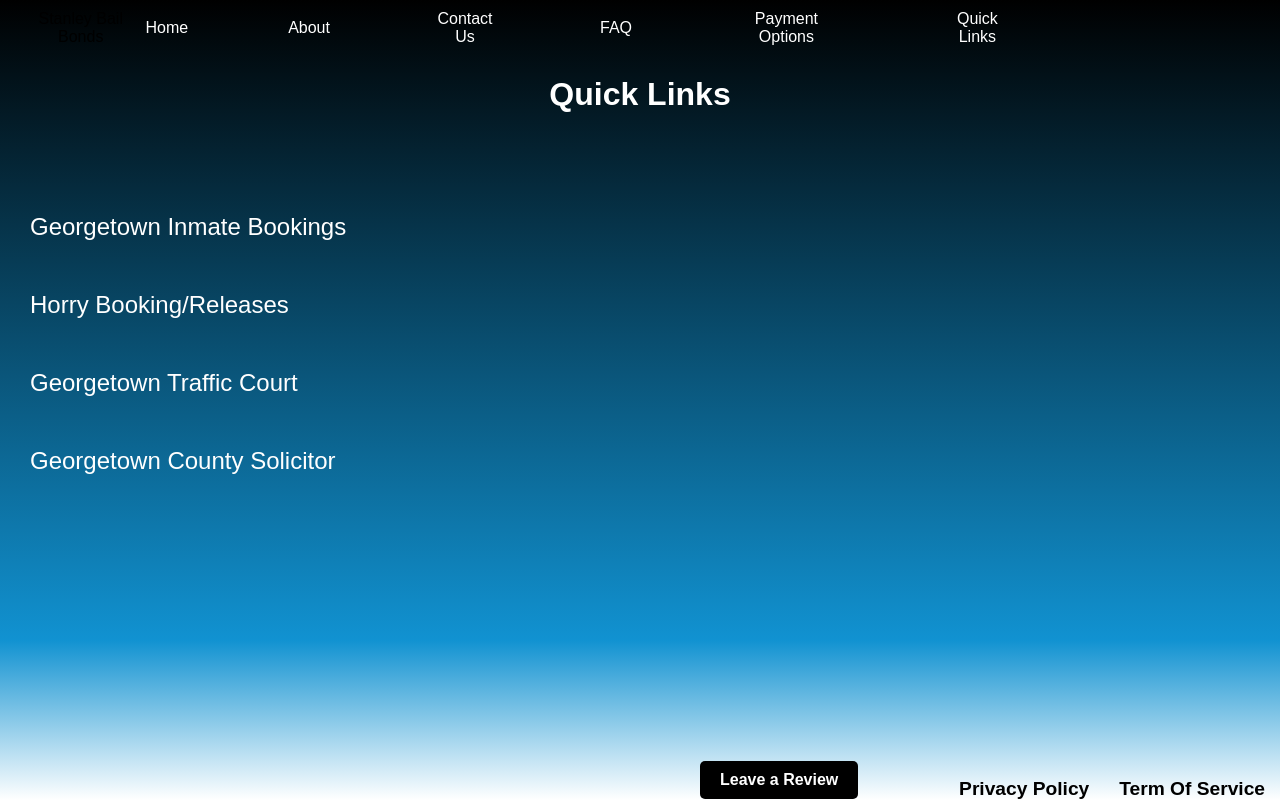
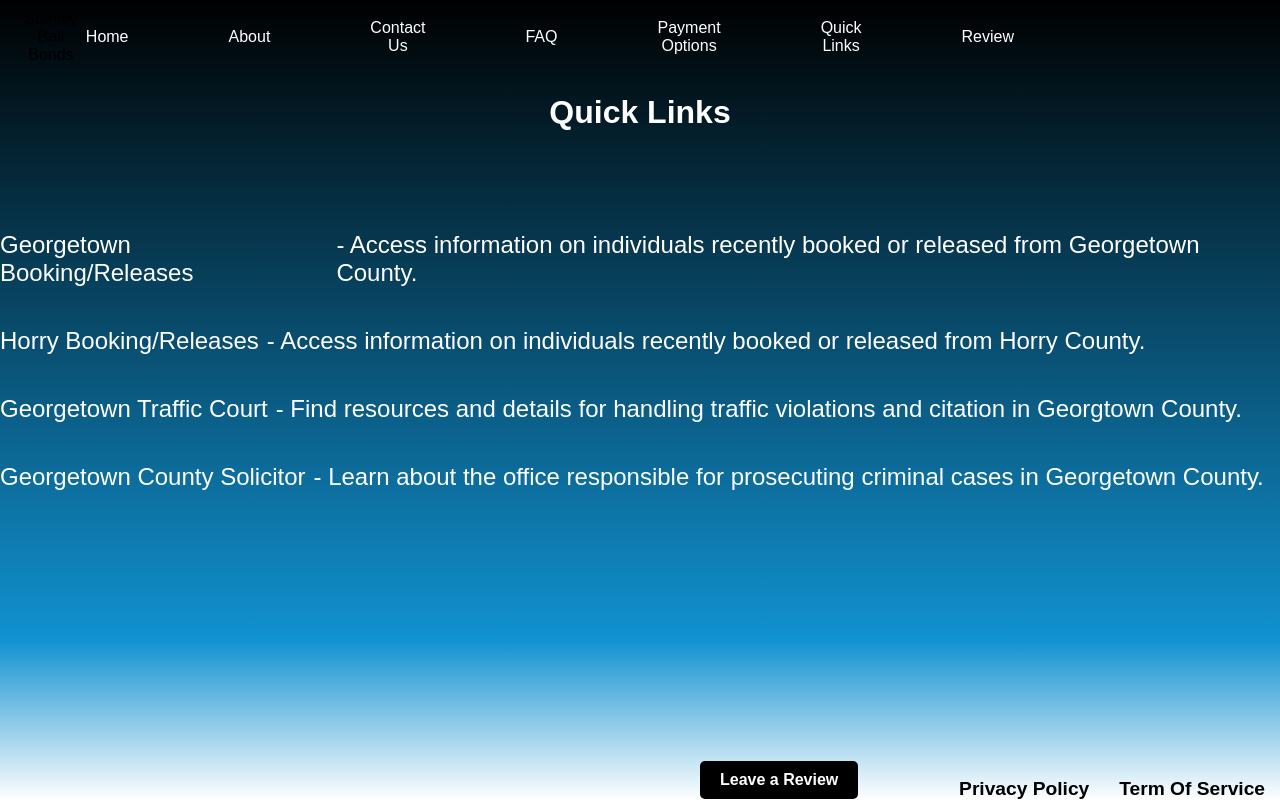
Before and after one commit to BigTimePlaya207/Capstone-Bail-Bond-Website, a React (Create React App) app in the folder capstone/: page /quick in a window 1280 px wide. Built offline with nearby package versions, Linux system fonts and the light colour scheme.

Commit message:
Updated 1/21

```diff
--- a/capstone/src/components/Navbar.jsx
+++ b/capstone/src/components/Navbar.jsx
@@ -17,6 +17,7 @@ function Navbar() {
             <li><Link to="/faq">FAQ</Link></li>{/* Link to FAQ page */}
             <li><Link to="/payment">Payment Options</Link></li>{/* Link to Payment Options page */}
             <li><Link to="/quick">Quick Links</Link></li>{/* Link to Quick Links page */}
+            <li><Link to="/review">Review</Link></li>{/* Link to Review Review page */}
         </ul>
     </div>
   )
--- a/capstone/src/index.js
+++ b/capstone/src/index.js
@@ -8,13 +8,13 @@ import FaqPage from './pages/FaqPage'; //Import FaqPage component
 import PaymentPage from './pages/PaymentPage'; //Import PaymentPage component
 import QuickLinkPage from "./pages/QuickLinkPage"; //Import QuickLinkPage component
 import TermsOfServicePage from './pages/TermsOfServicePage'; //Import TermsOfServicePage
+import ReviewPage from './pages/ReviewPage'; //Import Review Page
 import reportWebVitals from './reportWebVitals'; //Import for measuring performance metrics
 import {
   createBrowserRouter, //Import method to create a browser router for navigation
   RouterProvider, // Import RouterProvider to provide routing capabilities
 } from "react-router-dom"; // Import routing library for React
 import PrivacyPolicyPage from './pages/PrivacyPolicyPage'; // Import PrivacyPolicyPage component
-
 // router to go to different pages
 const router = createBrowserRouter([
   // paths to go to each seperate page
@@ -50,6 +50,10 @@ const router = createBrowserRouter([
     path:"/privacy", // Route for the Privacy Policy page
     element: <PrivacyPolicyPage/>, // Render the Privacy Policy Page
   },
+  {
+    path:"/review", // Route for the Review page
+    element: <ReviewPage/>, // Render the Privacy Policy Page
+  },
 ]);
 
 // Get the root element from the HTML file
--- a/capstone/src/pages/QuickLinkPage.css
+++ b/capstone/src/pages/QuickLinkPage.css
@@ -1,22 +1,41 @@
-/* QuickLink.css */
+/* QuickLinkPage.css */
 
-
-.link-header{
+.link-header {
     margin-top: 20px;
     color: white;
     margin-bottom: 100px;
     text-align: center;
 }
 
+.qlcontainer {
+    display: flex;
+    flex-direction: column;
+    gap: 2.5rem; /* Space between each quicklink-item */
+}
+
+.quicklink-item {
+    display: flex;
+    align-items: center; /* Align link and description vertically */
+    gap: 0.5rem; /* Space between the link and the description */
+}
+
 .quicklink {
     color: #FFF;
     text-decoration: none;
-    display: block;  /* Makes each link a block-level element */
-    margin-bottom: 50px;  /* Space between links */
     font-size: 1.5rem;
-    margin-left: 30px;
 }
 
 .quicklink:hover {
-    text-decoration: underline;  /* Optional: underline on hover */
+    text-decoration: underline; /* Underline only the link on hover */
 }
+
+.description {
+    text-decoration: none;
+    font-size: 1.5rem;
+    color: white; /* Differentiates description text */
+    margin: 0; /* Removes extra space around description */
+}
+
+.description:hover {
+    text-decoration: none; /* Description remains unaffected on hover */
+}
--- a/capstone/src/pages/QuickLinkPage.jsx
+++ b/capstone/src/pages/QuickLinkPage.jsx
@@ -7,18 +7,19 @@ function QuickLink() {
         <MainLayout>
             <h1 className='link-header'>Quick Links</h1>
             <div className="qlcontainer">
-                <p>
-                    {/* Georgetown Inmate Bookings */}
+                <div className="quicklink-item">
                     <a
                         href="https://www.gcsheriff.org/enforcement-division/booking-and-release/"
                         target="_blank"
                         rel="noopener noreferrer"
                         className="quicklink"
                     >
-                        Georgetown Inmate Bookings
+                        Georgetown Booking/Releases
                     </a>
+                    <span className="description"> - Access information on individuals recently booked or released from Georgetown County.</span>
+                </div>
 
-                    {/* Horry Booking/Releases */}
+                <div className="quicklink-item">
                     <a
                         href="https://www.horrycountysc.gov/departments/sheriffs-office/detention-center/booking-releases/"
                         target="_blank"
@@ -27,8 +28,10 @@ function QuickLink() {
                     >
                         Horry Booking/Releases
                     </a>
+                    <span className="description"> - Access information on individuals recently booked or released from Horry County.</span>
+                </div>
 
-                    {/* Georgetown Traffic Court */}
+                <div className="quicklink-item">
                     <a
                         href="https://www.gtcounty.org/220/Magistrates---Traffic-Court"
                         target="_blank"
@@ -37,8 +40,10 @@ function QuickLink() {
                     >
                         Georgetown Traffic Court
                     </a>
+                    <span className="description"> - Find resources and details for handling traffic violations and citation in Georgtown County.</span>
+                </div>
 
-                    {/* Georgetown County Solicitor */}
+                <div className="quicklink-item">
                     <a
                         href="https://www.gtcounty.org/227/Solicitor"
                         target="_blank"
@@ -47,7 +52,8 @@ function QuickLink() {
                     >
                         Georgetown County Solicitor
                     </a>
-                </p>
+                    <span className="description"> - Learn about the office responsible for prosecuting criminal cases in Georgetown County.</span>
+                </div>
             </div>
         </MainLayout>
     );
--- /dev/null
+++ b/capstone/src/pages/ReviewPage.jsx
@@ -0,0 +1,13 @@
+import React from 'react' // Import React library to use JSX and create component
+import './ReviewPage.css'; // Import the CSS file for styling the AboutPage component
+import MainLayout from '../layout/MainLayout'; // Import the MainLayout component to provide a consistent layout
+
+function ReviewPage() {
+    return (
+        <MainLayout>
+            <div>ReviewPage</div>
+        </MainLayout>
+    )
+}
+
+export default ReviewPage
```
Also changed, not shown: capstone/src/pages/ReviewPage.css (added).
